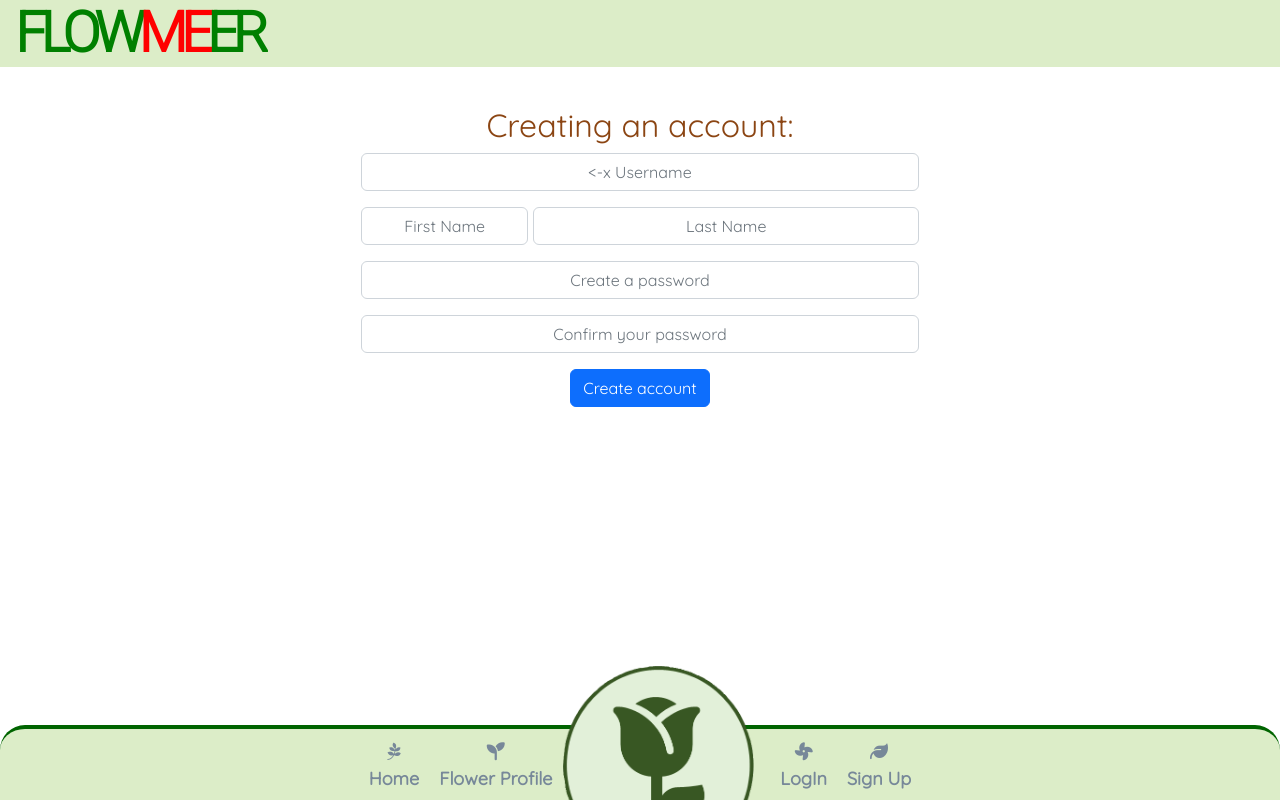
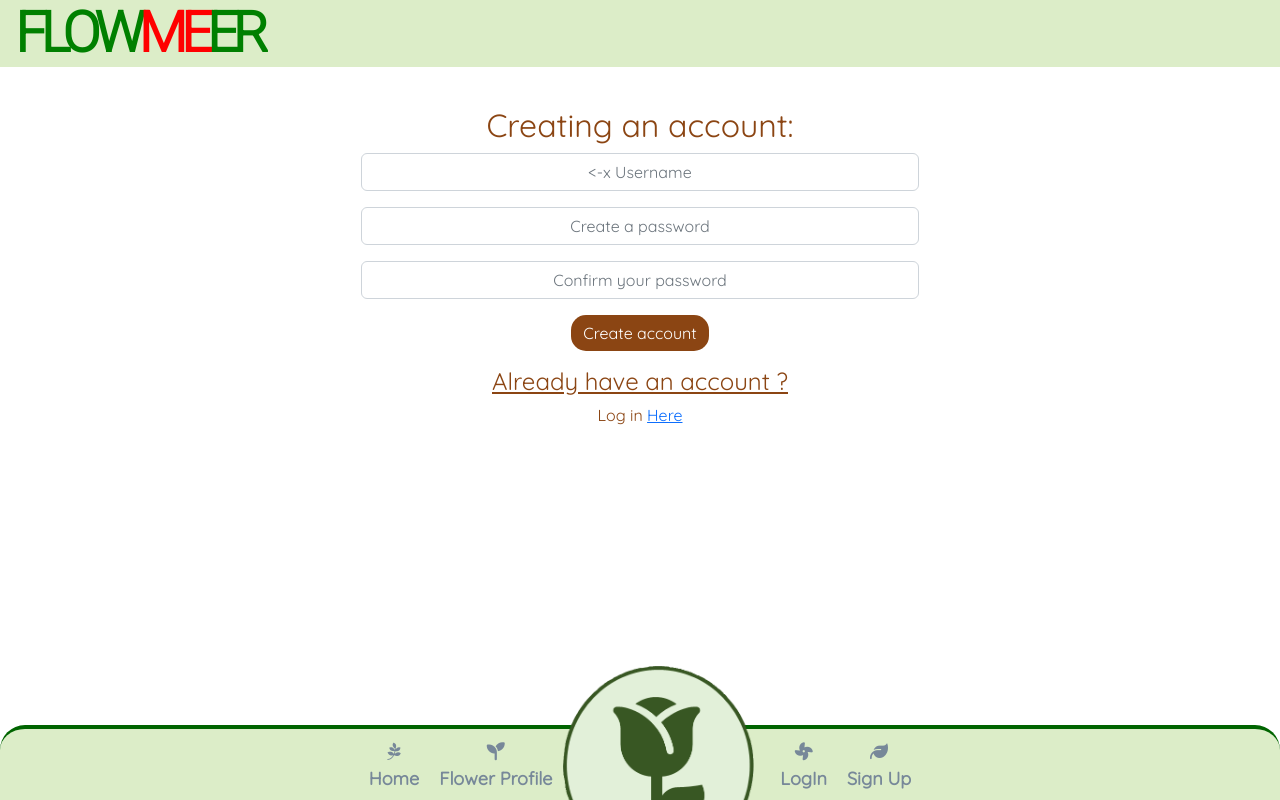
Before and after one commit to FluffyBullet/FLOWMEER, a React (Create React App) app: page /signup in a window 1280 px wide. Built offline with nearby package versions, Linux system fonts and the light colour scheme.

Commit message:
reduce signup form to name, password1&2. add existing account section

```diff
--- /dev/null
+++ b/src/components/pageAccessories.module.css
@@ -0,0 +1,15 @@
+.first_button {
+    background-color: saddlebrown;
+    border-radius: 15px;
+    color:white;
+    border: none;
+
+}
+
+.first_button:hover {
+    background-color: white;
+    color:saddlebrown;
+    border: 2px solid saddlebrown;
+    border-radius: 15px;
+
+}
--- a/src/pages/auth/SignUpForm.js
+++ b/src/pages/auth/SignUpForm.js
@@ -1,46 +1,43 @@
 import React, {useState} from 'react';
-import {useNavigate} from "react-router-dom";
+import {useNavigate, Link} from "react-router-dom";
+
 import styles from "../../components/SignUpForm.module.css";
-import Col from 'react-bootstrap/Col';
-import Row from 'react-bootstrap/Row';
 import Button from 'react-bootstrap/Button';
 import Form from 'react-bootstrap/Form';
 import axios from 'axios';
-import { Alert } from 'bootstrap';
+import Alert from 'react-bootstrap/Alert';
+import pageAccessories from '../../components/pageAccessories.module.css';
 
-function SignUpForm() {
+const SignUpForm = () => {
 
-    const handleChange = () => (event) => {
+
+    const [signUpData, setSignUpData] = useState({
+        username:'',
+        password1:'',
+        password2:'',
+    })
+    const {username, password1, password2} = signUpData;
+    const handleChange = (event) => {
         setSignUpData ({
             ...signUpData,
-            [event.target.name]: event.target.value,
+            [event.target.name] : event.target.value
         });
     }
+    console.log(signUpData)
 
     const [errors, setErrors] = useState({});
 
     const navigate = useNavigate();
 
-    const handleSubmit = async(event) => {
+    const handleSubmit = async (event) => {
         event.preventDefault();
         try {
-            await axios.post('dj-rest-auth/registration/', signUpData)
-            navigate.push('signin');
-        } catch(err) {
-            setErrors(err.response?.data)
+          await axios.post("/dj-rest-auth/registration/", signUpData);
+          navigate("/signin");
+        } catch (err) {
+          setErrors(err.response?.data);
         }
-    }
-
-
-    const [signUpData, setSignUpData] = useState({
-        username:'',
-        first_name:'',
-        family_name:'',
-        password1:'',
-        password2:''
-    })
-    const {username, first_name, family_name, password1, password2} = signUpData;
-
+      };
 
   return (
     <div>
@@ -55,73 +52,54 @@ function SignUpForm() {
                     <Form.Label className="d-none">Username</Form.Label>
                     <Form.Control className={`${styles.InputPlace}`}
                     type="text"
+                    name="username"
                     value={username}
                     placeholder="<-x Username"
-                    name="username"
-                    onChange={handleChange('username')}
+                    onChange={handleChange}
                     />
                 </Form.Group>
                 {errors.username?.map((message,idx) =>
-                <Alert variant="warning" key={idx}>{message}</Alert>)}
+                <Alert variant="danger" key={idx}>{message}</Alert>)}
 
-                <Row>
-                    <Col>
-                    {/* Asking for users name */}
-                        <Form.Group className={`mb-3 ${styles.first_name}`} controlId="FirstName" >
-                            <Form.Label className="d-none">First Name</Form.Label>
-                            <Form.Control type="text"
-                            className={`${styles.InputPlace}`}
-                            placeholder="First Name"
-                            value={first_name}
-                            name="first_name"
-                            onChange={handleChange('first_name')} />
-                        </Form.Group>
-                        {errors.username?.map((message,idx) =>
-                        <Alert variant="warning" key={idx}>{message}</Alert>)}
-
-                        <Form.Group className={`mb-3 ${styles.family_name}`} controlId="FamilyName" >
-                            <Form.Label className="d-none">Last Name</Form.Label>
-                            <Form.Control type="text"
-                            className={`${styles.InputPlace}`}
-                            placeholder="Last Name"
-                            value={family_name}
-                            name="family_name"
-                            onChange={handleChange('family_name')}/>
-                        </Form.Group>
-                        {errors.username?.map((message,idx) =>
-                        <Alert variant="warning" key={idx}>{message}</Alert>)}
-                    </Col>
-                </Row>
                 {/* Password section, original + authentication */}
-                <Form.Group className="mb-3" controlId="password" >
+                <Form.Group className="mb-3" controlId="password">
                     <Form.Label className="d-none">Password Entry</Form.Label>
                     <Form.Control type="password"
                     className={`${styles.InputPlace}`}
                     placeholder="Create a password"
                     value={password1}
                     name="password1"
-                    onChange={handleChange('password1')}
+                    onChange={handleChange}
                     />
                 </Form.Group>
-                {errors.username?.map((message,idx) =>
-                <Alert variant="warning" key={idx}>{message}</Alert>)}
+                {errors.password1?.map((message,idx) =>
+                <Alert variant="danger" key={idx}>{message}</Alert>)}
 
-                <Form.Group className="mb-3" controlId="ConfirmPassword" name="password2">
+                <Form.Group className="mb-3" controlId="ConfirmPassword">
                     <Form.Label className="d-none">re-enter password</Form.Label>
                     <Form.Control type="password"
                     className={`${styles.InputPlace}`}
                     placeholder="Confirm your password"
                     value={password2}
                     name='password2'
-                    onChange={handleChange('password2')}/>
+                    onChange={handleChange}/>
                 </Form.Group>
-                {errors.username?.map((message,idx) =>
-                <Alert variant="warning" key={idx}>{message}</Alert>)}
+                {errors.password2?.map((message,idx) =>
+                <Alert variant="danger" key={idx}>{message}</Alert>)}
 
-                <Button variant="primary" type="submit">
+                <Button className={pageAccessories.first_button} type="submit">
                     Create account
                 </Button>
+                {errors.non_field_errors?.map((message, idx) =>(
+                    <Alert key={idx} variant="danger" className="mt-3">
+                        {message}
+                    </Alert>
+                ))}
             </Form>
+            <div className="mt-3">
+                    <h4><u>Already have an account ?</u></h4>
+                    <p>Log in <Link to="/signin">Here</Link></p>
+            </div>
 
         </div>
 
```
